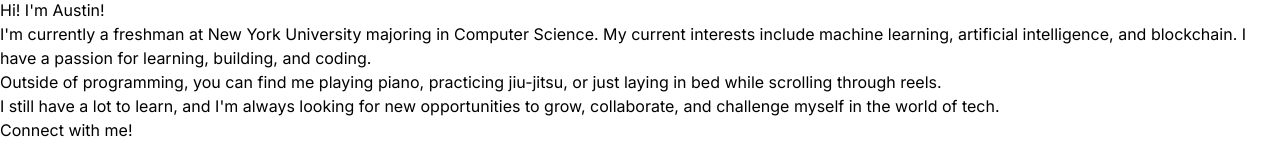
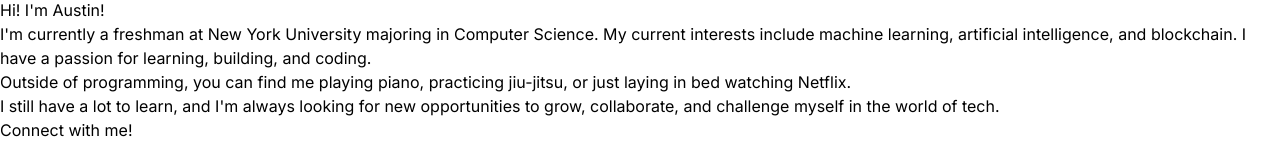
Before and after one commit to austint903/personalwebsite, a React (Vite) app: page /about in a window 1280 px wide. Shown: the part 374-534 px from the top of the page. Built offline with nearby package versions, Linux system fonts and the light colour scheme.

Commit message:
about page edit

```diff
--- a/src/components/About1.jsx
+++ b/src/components/About1.jsx
@@ -13,7 +13,7 @@
           I'm currently a freshman at New York University majoring in Computer Science. My current interests include machine learning, artificial intelligence, and blockchain. I have a passion for learning, building, and coding.
         </p>
         <p className="py-3 text-lg">
-          Outside of programming, you can find me playing piano, practicing jiu-jitsu, or just laying in bed while scrolling through reels.
+          Outside of programming, you can find me playing piano, practicing jiu-jitsu, or just laying in bed watching Netflix.
         </p>
         <p className="py-3 text-lg">
           I still have a lot to learn, and I'm always looking for new opportunities to grow, collaborate, and challenge myself in the world of tech.
```
